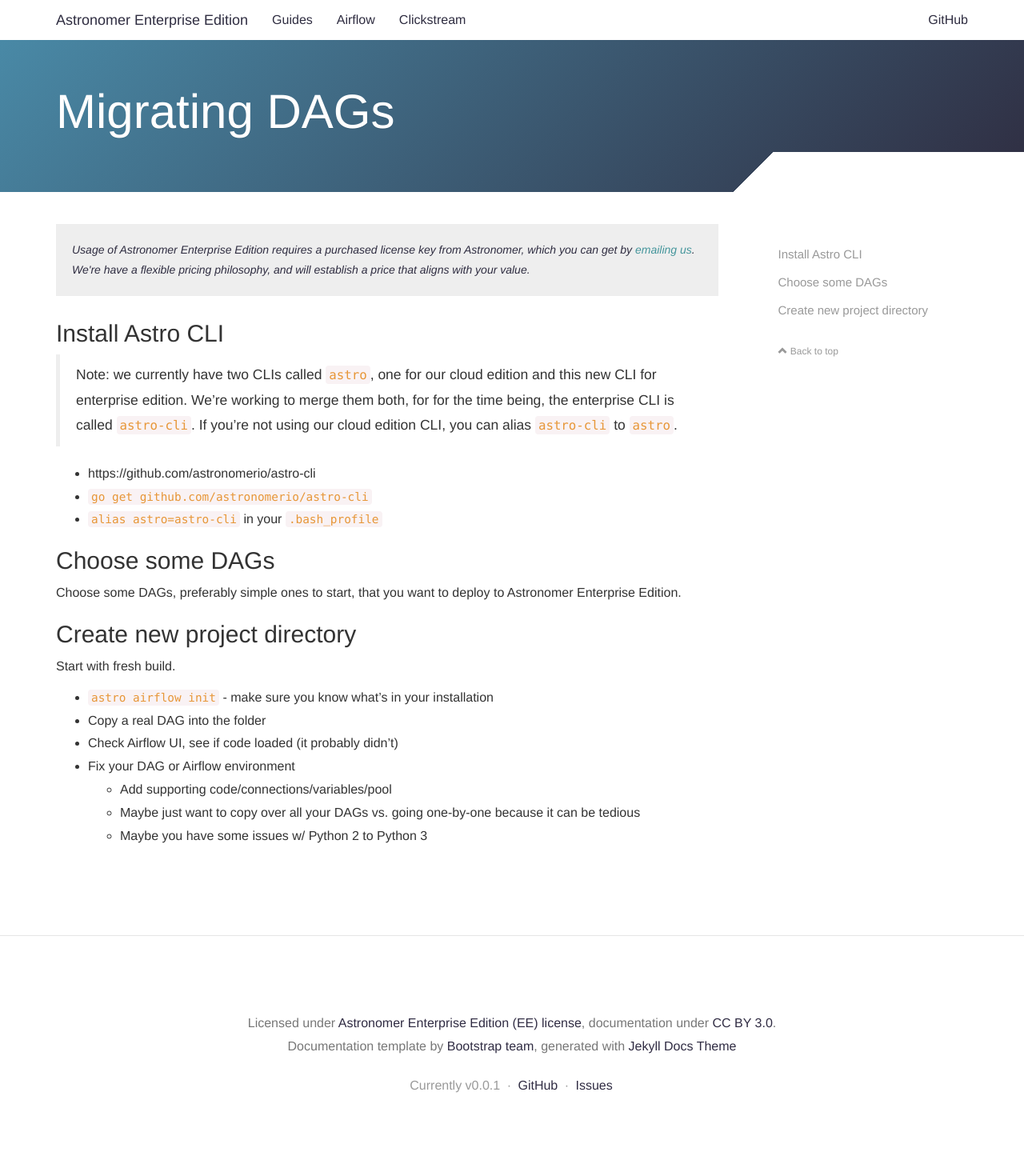
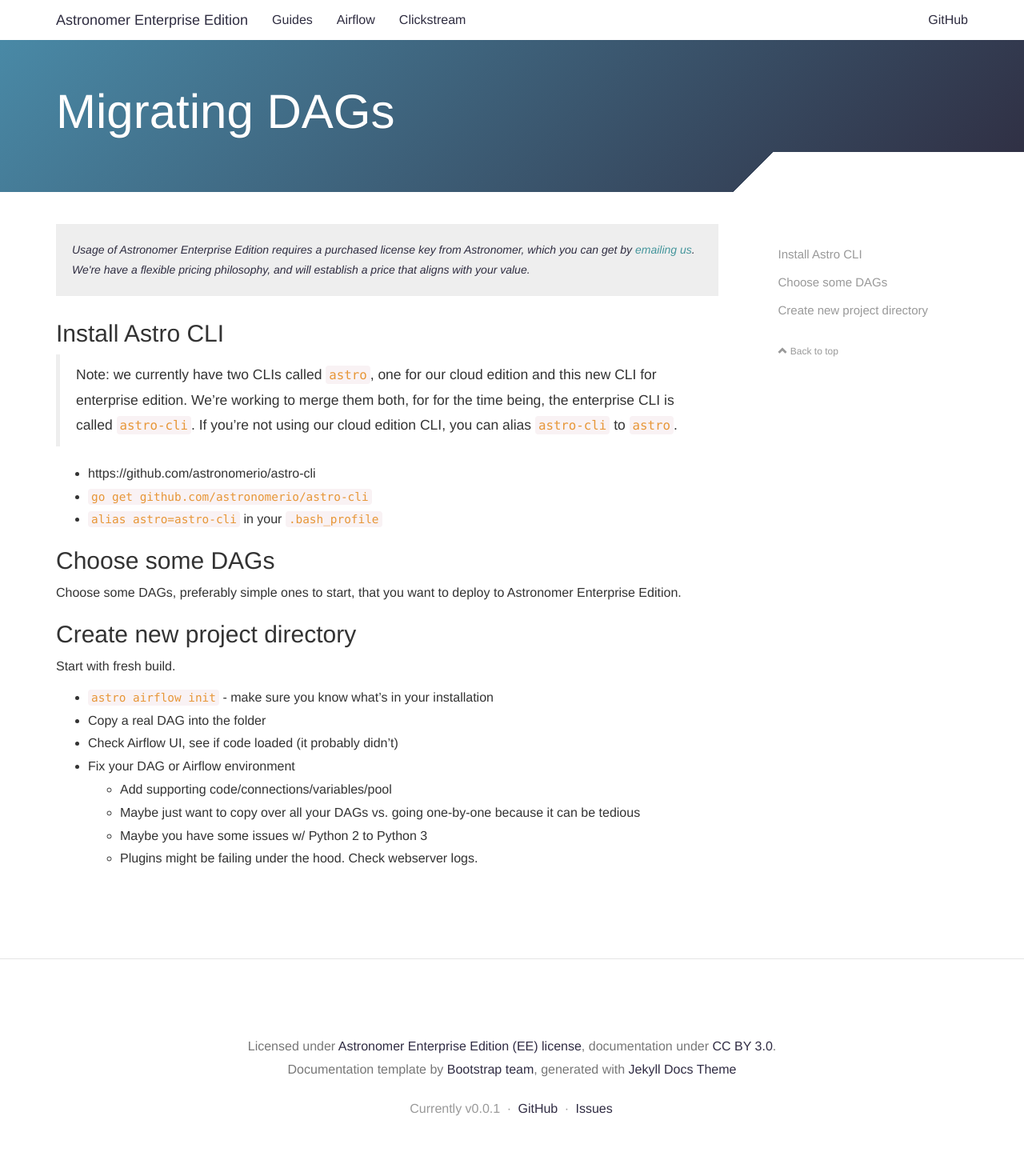
Before and after one commit to skynet/astronomer-ee, a Jekyll site: the page built from docs/pages/guides/migrating-dags.md, in a window 1280 px wide. Shown: the whole page at 80% size. Built offline with Jekyll 4.4.1, drawn with Linux system fonts in a browser that asks for light colours; nearby versions of some CDN libraries; comment, search, counter and statistics services are not loaded; before the commit the page ends 1422 px from its top, so only the background shows below that; grey boxes are pictures that could not be loaded.

Commit message:
add note re: plugins

```diff
--- a/docs/pages/guides/migrating-dags.md
+++ b/docs/pages/guides/migrating-dags.md
@@ -35,3 +35,4 @@ Start with fresh build.
   * Add supporting code/connections/variables/pool
   * Maybe just want to copy over all your DAGs vs. going one-by-one because it can be tedious
   * Maybe you have some issues w/ Python 2 to Python 3
+  * Plugins might be failing under the hood. Check webserver logs.
```
